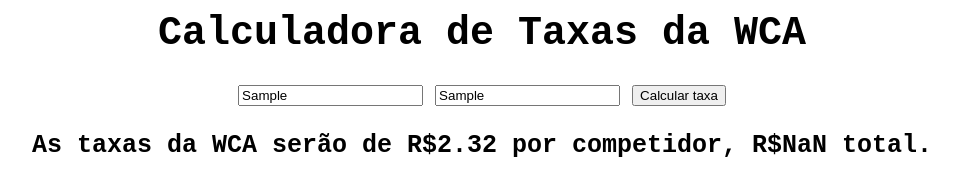
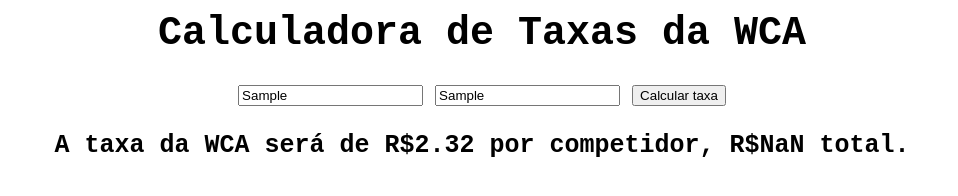
Before and after one commit to abracm/calculadora_taxas, a plain HTML site: page index.html in a window 1280 px wide. Both pictures are taken after typing "Sample", "Sample" into the empty fields and a click on the button "Calcular taxa". Shown: the part 172-368 px from the top of the page, without its empty margins (158-1116 px from the left). Drawn offline with Linux system fonts and the light colour scheme.

Commit message:
Conserta plural da página

```diff
--- a/index.html
+++ b/index.html
@@ -47,7 +47,7 @@
         } else {
           var valorIndividual = 2.32
         }
-        document.getElementById("valorTaxa").innerHTML = (`As taxas da WCA serão de R$${valorIndividual} por competidor,
+        document.getElementById("valorTaxa").innerHTML = (`A taxa da WCA será de R$${valorIndividual} por competidor,
 R$${numeroCompetidores * valorIndividual} total.`)
       }
     </script>
```
